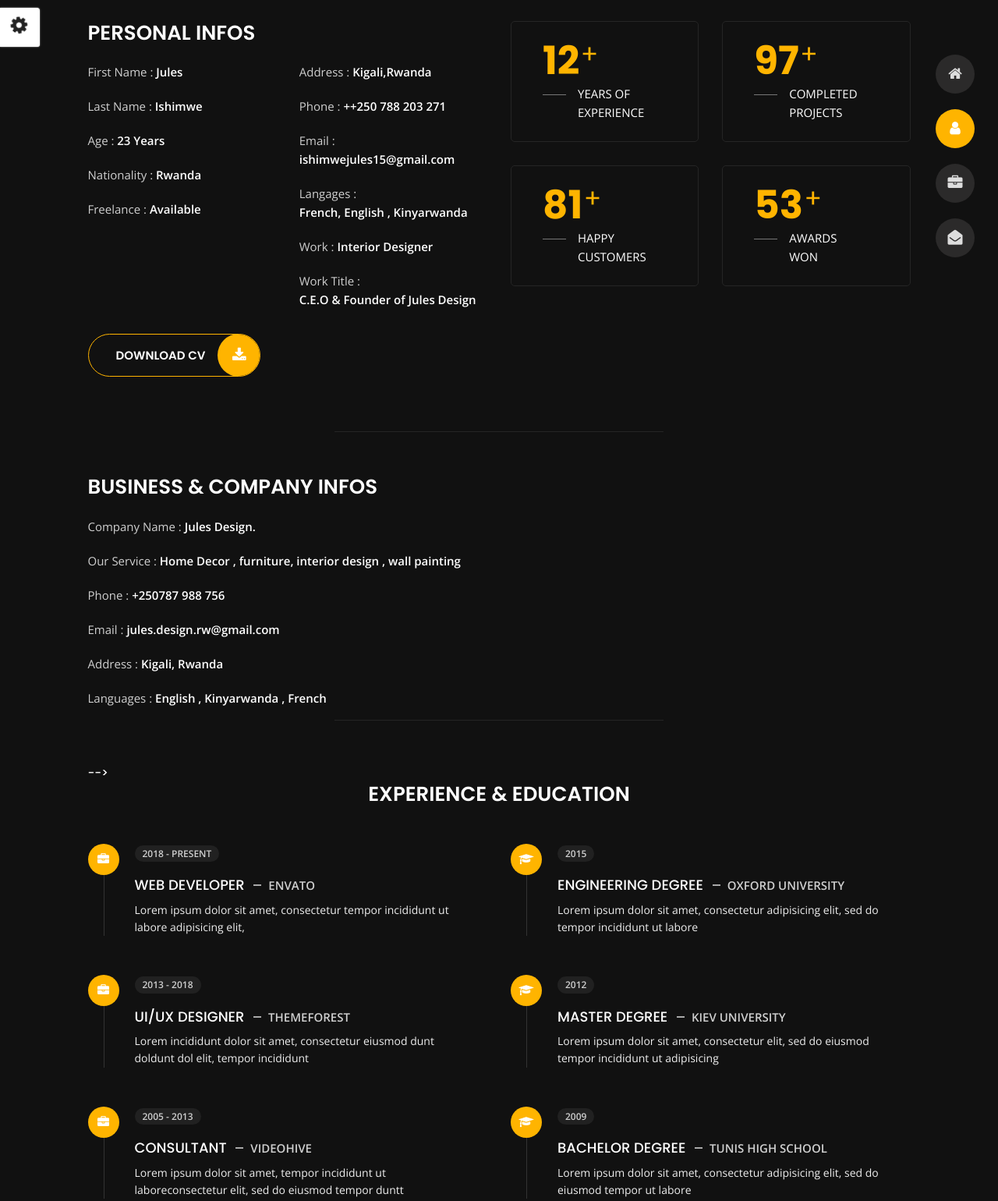
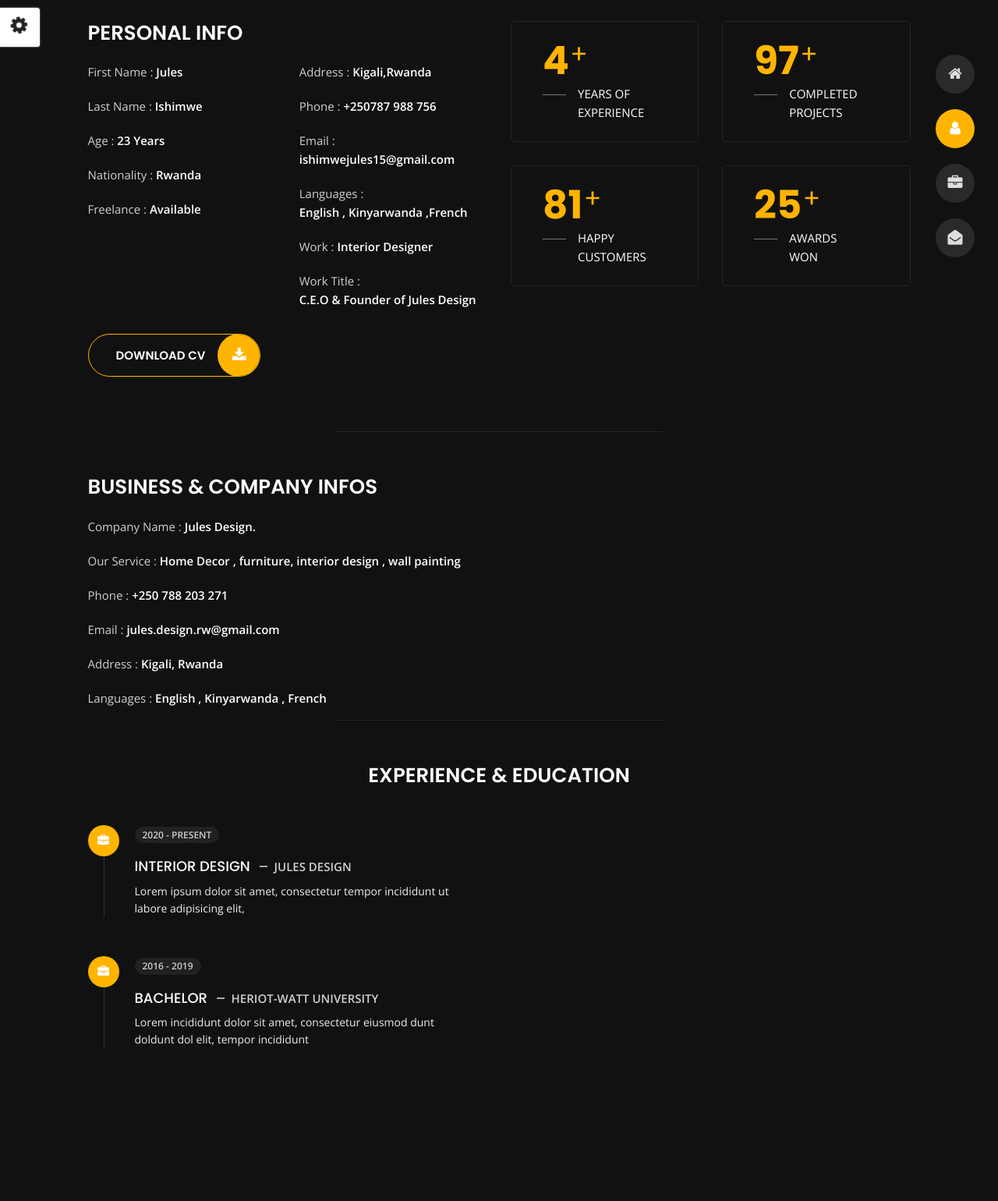
Before and after one commit to thirtsa-t/jules-portfolio, a plain HTML site: page about.html in a window 1280 px wide. Shown: the part 200-1740 px from the top of the page at 78% size. After the commit the page ends 1615 px from the top, so only its background shows below. Drawn offline with nearby package versions, Linux system fonts and the light colour scheme.

Commit message:
small change on about

```diff
--- a/about.html
+++ b/about.html
@@ -131,7 +131,7 @@
                     <li class="active"><a href="about.html"><i class="fa fa-user"></i><span>About</span></a></li>
                     <li><a href="portfolio.html"><i class="fa fa-folder-open"></i><span>Portfolio</span></a></li>
                     <li><a href="contact.html"><i class="fa fa-envelope-open"></i><span>Contact</span></a></li>
-                    <li><a href="blog.html"><i class="fa fa-comments"></i><span>Blog</span></a></li>
+                    <!-- <li><a href="blog.html"><i class="fa fa-comments"></i><span>Blog</span></a></li> -->
                 </ul>
             </div>
         </nav>
@@ -152,7 +152,7 @@
                 <div class="col-12 col-lg-5 col-xl-6">
                     <div class="row">
                         <div class="col-12">
-                            <h3 class="text-uppercase custom-title mb-0 ft-wt-600">personal infos</h3>
+                            <h3 class="text-uppercase custom-title mb-0 ft-wt-600">personal info</h3>
                         </div>
                         <div class="col-12 d-block d-sm-none">
                             <img src="img/img-mobile.jpg" class="img-fluid main-img-mobile" alt="my picture" />
@@ -169,9 +169,9 @@
                         <div class="col-6">
                             <ul class="about-list list-unstyled open-sans-font">
                                 <li> <span class="title">Address :</span> <span class="value d-block d-sm-inline-block d-lg-block d-xl-inline-block">Kigali,Rwanda</span> </li>
-                                <li> <span class="title">phone :</span> <span class="value d-block d-sm-inline-block d-lg-block d-xl-inline-block">++250 788 203 271</span> </li>
+                                <li> <span class="title">phone :</span> <span class="value d-block d-sm-inline-block d-lg-block d-xl-inline-block">+250787 988 756</span> </li>
                                 <li> <span class="title">Email :</span> <span class="value d-block d-sm-inline-block d-lg-block d-xl-inline-block">ishimwejules15@gmail.com</span> </li>
-                                <li> <span class="title">langages :</span> <span class="value d-block d-sm-inline-block d-lg-block d-xl-inline-block">French, English , Kinyarwanda</span> </li>
+                                <li> <span class="title">languages :</span> <span class="value d-block d-sm-inline-block d-lg-block d-xl-inline-block"> English , Kinyarwanda ,French</span> </li>
                                 <li> <span class="title">Work :</span> <span class="value d-block d-sm-inline-block d-lg-block d-xl-inline-block">Interior Designer</span> </li>
                                 <li> <span class="title">Work Title :</span> <span class="value d-block d-sm-inline-block d-lg-block d-xl-inline-block">C.E.O & Founder of Jules Design</span> </li>
                             </ul>
@@ -190,7 +190,7 @@
                     <div class="row">
                         <div class="col-6">
                             <div class="box-stats with-margin">
-                                <h3 class="poppins-font position-relative">12</h3>
+                                <h3 class="poppins-font position-relative">4</h3>
                                 <p class="open-sans-font m-0 position-relative text-uppercase">years of <span class="d-block">experience</span></p>
                             </div>
                         </div>
@@ -208,7 +208,7 @@
                         </div>
                         <div class="col-6">
                             <div class="box-stats">
-                                <h3 class="poppins-font position-relative">53</h3>
+                                <h3 class="poppins-font position-relative">25</h3>
                                 <p class="open-sans-font m-0 position-relative text-uppercase">awards <span class="d-block">won</span></p>
                             </div>
                         </div>
@@ -224,7 +224,7 @@
                     <ul class="about-list list-unstyled open-sans-font">
                         <li> <span class="title">company name :</span> <span class="value d-block d-sm-inline-block d-lg-block d-xl-inline-block">Jules Design.</span> </li>
                         <li> <span class="title">Our Service :</span> <span class="value d-block d-sm-inline-block d-lg-block d-xl-inline-block">Home Decor , furniture, interior design , wall painting</span> </li>
-                        <li> <span class="title">phone :</span> <span class="value d-block d-sm-inline-block d-lg-block d-xl-inline-block">+250787 988 756</span> </li>
+                        <li> <span class="title">phone :</span> <span class="value d-block d-sm-inline-block d-lg-block d-xl-inline-block"> +250 788 203 271</span> </li>
                         <li> <span class="title">Email :</span> <span class="value d-block d-sm-inline-block d-lg-block d-xl-inline-block">jules.design.rw@gmail.com</span> </li>
                         <li> <span class="title">address :</span> <span class="value d-block d-sm-inline-block d-lg-block d-xl-inline-block"> Kigali, Rwanda</span> </li>
                         <li> <span class="title">languages :</span> <span class="value d-block d-sm-inline-block d-lg-block d-xl-inline-block"> English , Kinyarwanda , French </span> </li>
@@ -316,7 +316,7 @@
                 </div>
             </div>
             <!-- Skills Ends -->
-            <hr class="separator mt-1"> -->
+            <hr class="separator mt-1">
             <!-- Experience & Education Starts -->
             <div class="row">
                 <div class="col-12">
@@ -329,33 +329,33 @@
                                 <div class="icon">
                                     <i class="fa fa-briefcase"></i>
                                 </div>
-                                <span class="time open-sans-font text-uppercase">2018 - Present</span>
-                                <h5 class="poppins-font text-uppercase">Web Developer <span class="place open-sans-font">Envato</span></h5>
+                                <span class="time open-sans-font text-uppercase">2020 - Present</span>
+                                <h5 class="poppins-font text-uppercase">Interior Design <span class="place open-sans-font">Jules Design</span></h5>
                                 <p class="open-sans-font">Lorem ipsum dolor sit amet, consectetur tempor incididunt ut labore adipisicing elit, </p>
                             </li>
                             <li>
                                 <div class="icon">
                                     <i class="fa fa-briefcase"></i>
                                 </div>
-                                <span class="time open-sans-font text-uppercase">2013 - 2018</span>
-                                <h5 class="poppins-font text-uppercase">UI/UX Designer <span class="place open-sans-font">Themeforest</span></h5>
+                                <span class="time open-sans-font text-uppercase">2016 - 2019</span>
+                                <h5 class="poppins-font text-uppercase">Bachelor <span class="place open-sans-font">Heriot-Watt University</span></h5>
                                 <p class="open-sans-font">Lorem incididunt dolor sit amet, consectetur eiusmod dunt doldunt dol elit, tempor incididunt</p>
                             </li>
                             <li>
-                                <div class="icon">
+                                <!-- <div class="icon">
                                     <i class="fa fa-briefcase"></i>
                                 </div>
                                 <span class="time open-sans-font text-uppercase">2005 - 2013</span>
                                 <h5 class="poppins-font text-uppercase">Consultant <span class="place open-sans-font">Videohive</span></h5>
                                 <p class="open-sans-font">Lorem ipsum dolor sit amet, tempor incididunt ut laboreconsectetur elit, sed do eiusmod tempor duntt</p>
-                            </li>
+                            </li> -->
                         </ul>
                     </div>
                 </div>
                 <div class="col-lg-6 m-15px-tb">
                     <div class="resume-box">
                         <ul>
-                            <li>
+                            <!-- <li>
                                 <div class="icon">
                                     <i class="fa fa-graduation-cap"></i>
                                 </div>
@@ -378,7 +378,7 @@
                                 <span class="time open-sans-font text-uppercase">2009</span>
                                 <h5 class="poppins-font text-uppercase">Bachelor Degree <span class="place open-sans-font">Tunis High School</span></h5>
                                 <p class="open-sans-font">Lorem ipsum dolor sit amet, consectetur adipisicing elit, sed do eiusmod tempor ut labore</p>
-                            </li>
+                            </li> -->
                         </ul>
                     </div>
                 </div>
```
Also changed, not shown: contact.html (+1 -1 lines), index.html (+1 -1 lines), portfolio.html (+1 -1 lines).
